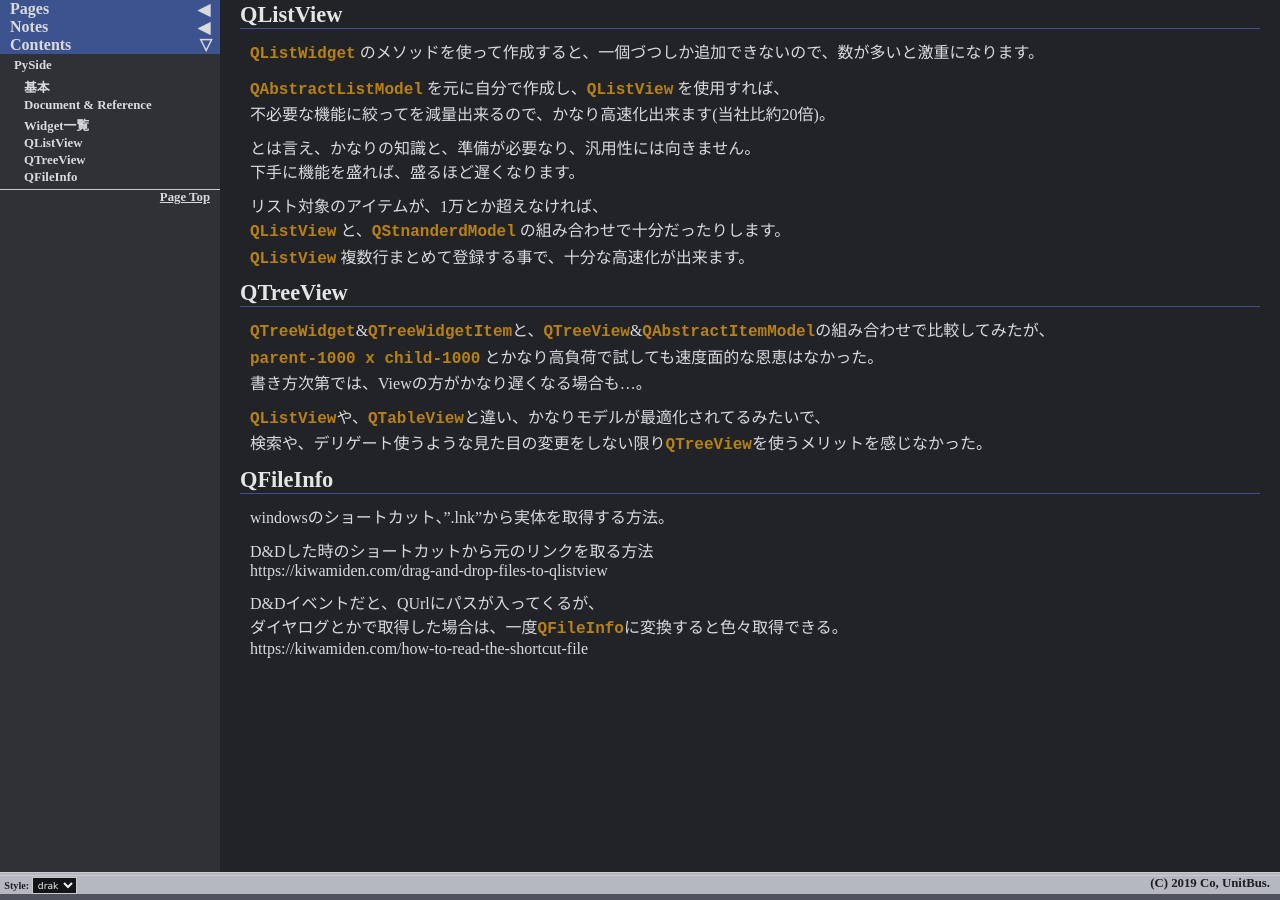
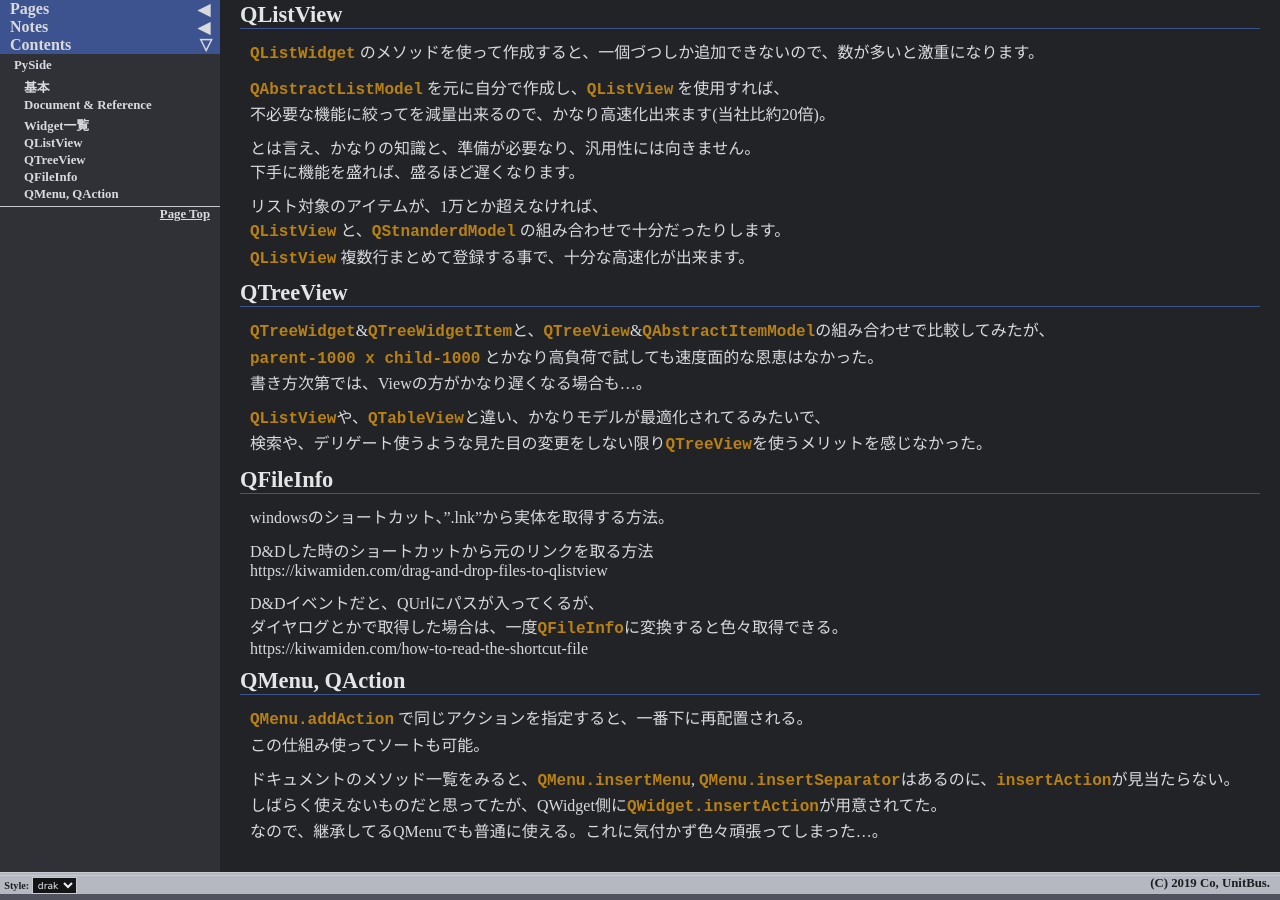
Before and after one commit to unitbus/unitbus.github.io, a Jekyll site: the page built from pages/notes/python/pyside.md, in a window 1280 px wide and 900 px high, scrolled down 2912 px. Built offline with Jekyll 4.4.1, drawn with Linux system fonts in a browser that asks for light colours.

Commit message:
update.
QMenu and QAction.

```diff
--- a/pages/notes/python/pyside.md
+++ b/pages/notes/python/pyside.md
@@ -100,3 +100,12 @@ https://kiwamiden.com/drag-and-drop-files-to-qlistview
 D&Dイベントだと、QUrlにパスが入ってくるが、
 ダイヤログとかで取得した場合は、一度`QFileInfo`に変換すると色々取得できる。
 https://kiwamiden.com/how-to-read-the-shortcut-file
+
+## QMenu, QAction
+
+`QMenu.addAction` で同じアクションを指定すると、一番下に再配置される。
+この仕組み使ってソートも可能。
+
+ドキュメントのメソッド一覧をみると、`QMenu.insertMenu`, `QMenu.insertSeparator`はあるのに、`insertAction`が見当たらない。
+しばらく使えないものだと思ってたが、QWidget側に`QWidget.insertAction`が用意されてた。
+なので、継承してるQMenuでも普通に使える。これに気付かず色々頑張ってしまった…。
```
